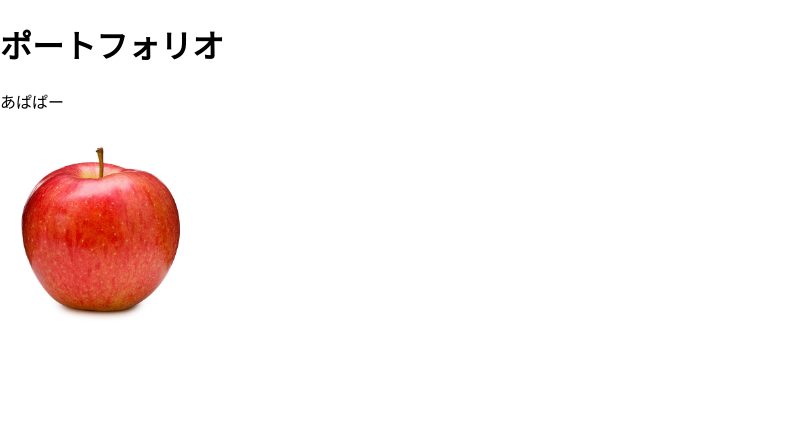
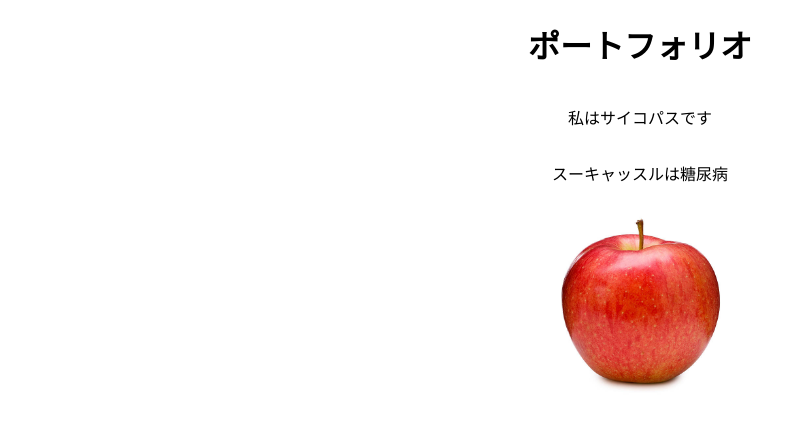
Before and after one commit to baribo-yama/baribo-yama.github.io, a React (Create React App) app: page / in a window 1280 px wide. Shown: the top 430 px of the page, without its empty margins (0-812 px from the left). Built offline with nearby package versions, Linux system fonts and the light colour scheme.

Commit message:
cssを適用してみた

```diff
--- a/src/App.css
+++ b/src/App.css
@@ -1,38 +1,7 @@
 .App {
-  text-align: center;
-}
-
-.App-logo {
-  height: 40vmin;
-  pointer-events: none;
-}
-
-@media (prefers-reduced-motion: no-preference) {
-  .App-logo {
-    animation: App-logo-spin infinite 20s linear;
-  }
-}
-
-.App-header {
-  background-color: #282c34;
-  min-height: 100vh;
   display: flex;
   flex-direction: column;
   align-items: center;
-  justify-content: center;
-  font-size: calc(10px + 2vmin);
-  color: white;
+  min-height: 100vh;
+  text-align: center;
 }
-
-.App-link {
-  color: #61dafb;
-}
-
-@keyframes App-logo-spin {
-  from {
-    transform: rotate(0deg);
-  }
-  to {
-    transform: rotate(360deg);
-  }
-}
--- a/src/App.js
+++ b/src/App.js
@@ -1,8 +1,11 @@
+import "./App.css";
+
 function App() {
   return (
-    <div>
+    <div className="App">
       <h1>ポートフォリオ</h1>
-      <p>あぱぱー</p>
+      <p>私はサイコパスです</p>
+      <p>スーキャッスルは糖尿病</p>
       <img src="/apple.jpg" alt="apple" width="200" />
     </div>
   );
```
